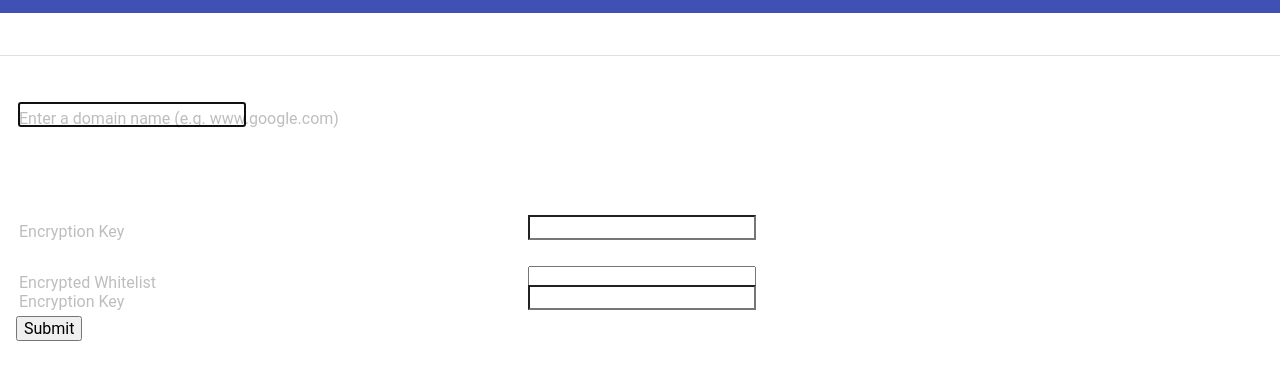
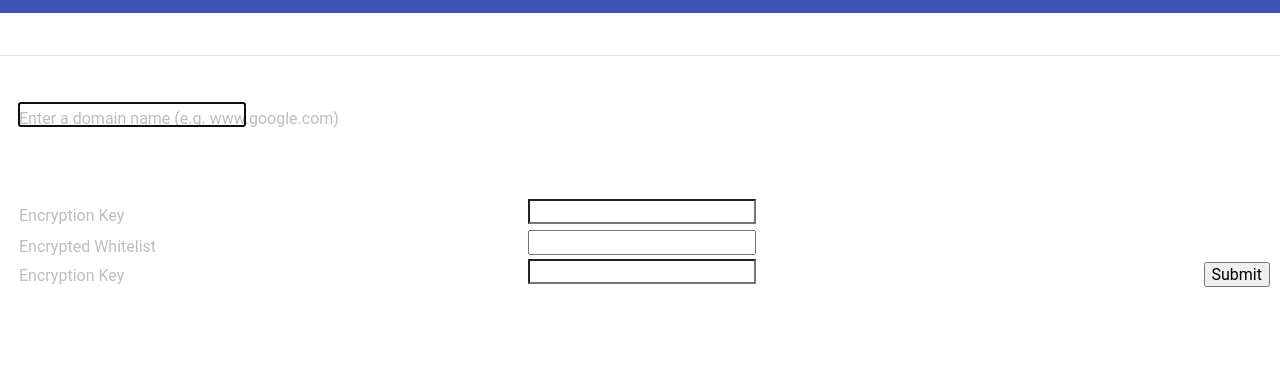
Before and after one commit to mchen804/CSE4471Project, a browser extension: page src/cookie.html in a window 1280 px wide. Shown: the part 55-434 px from the top of the page. Drawn offline with Linux system fonts and the light colour scheme.

Commit message:
refactor styling for cookie monster whitelist page. todo: reportcard

```diff
--- a/src/css/cookie.css
+++ b/src/css/cookie.css
@@ -33,13 +33,15 @@ md-input-container {
 
 #whitelist-actions {
   position: relative;
-  margin-top: -20px;
-  margin-bottom: 20px;
+  margin-top: -30px;
+  margin-bottom: 30px;
 }
 
 #whitelist-import-form,
 #whitelist-export-form {
+  position: relative;
   margin: 0 auto;
+  margin-top: -30px !important;
 }
 
 .whitelist-import,
@@ -47,13 +49,18 @@ md-input-container {
   text-align: center;
   width: 100%;
   margin: 0 !important;
-  margin-top: -20px !important;
 }
 
 .whitelist-import input,
 .whitelist-export input {
   outline: none;
   cursor: pointer;
+}
+
+#submit {
+  position: absolute;
+  top: 55%;
+  right: 10px;
 }
 
 #import-button {
--- a/src/js/app.js
+++ b/src/js/app.js
@@ -104,8 +104,7 @@ angular.module('cookieMonster', ['ngMaterial', 'ngAnimate', 'ngMessages'])
             $scope.reportCard.count++;
             $scope.reportCard.elements[url.replace(/^www\./, '')] = { visited : 1 };
           } else {
-            $scope.reportCard.elements[url.replace(/^www\./, '')].visited++;
-          }
+            $scope.reportCard.elements[url.replace(/^www\./, '')].visited++; }
         }
       });
     });
```
